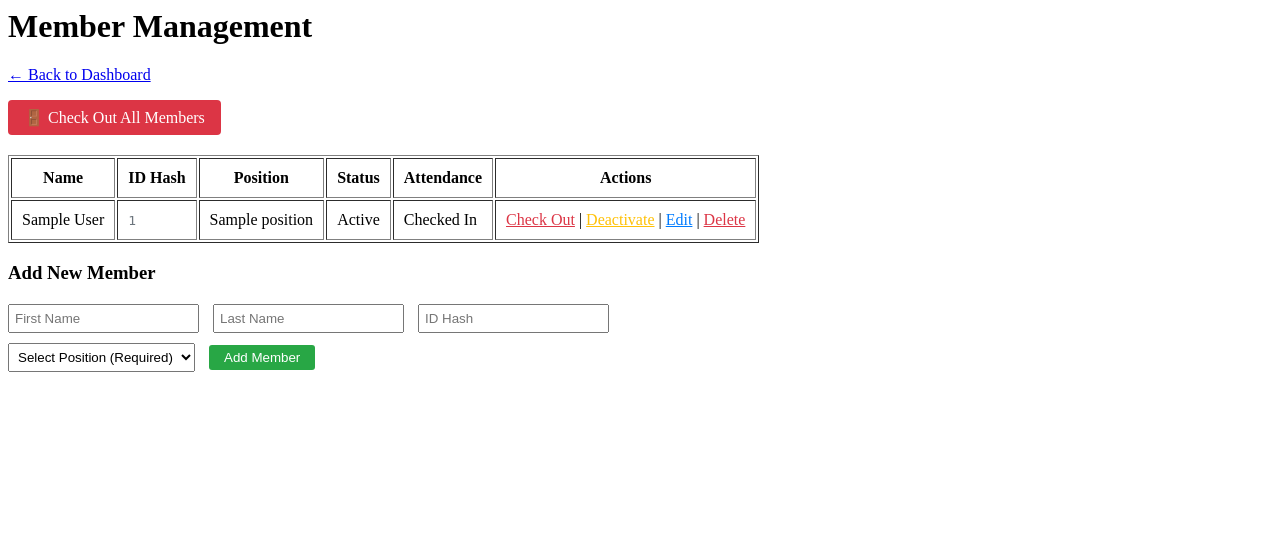
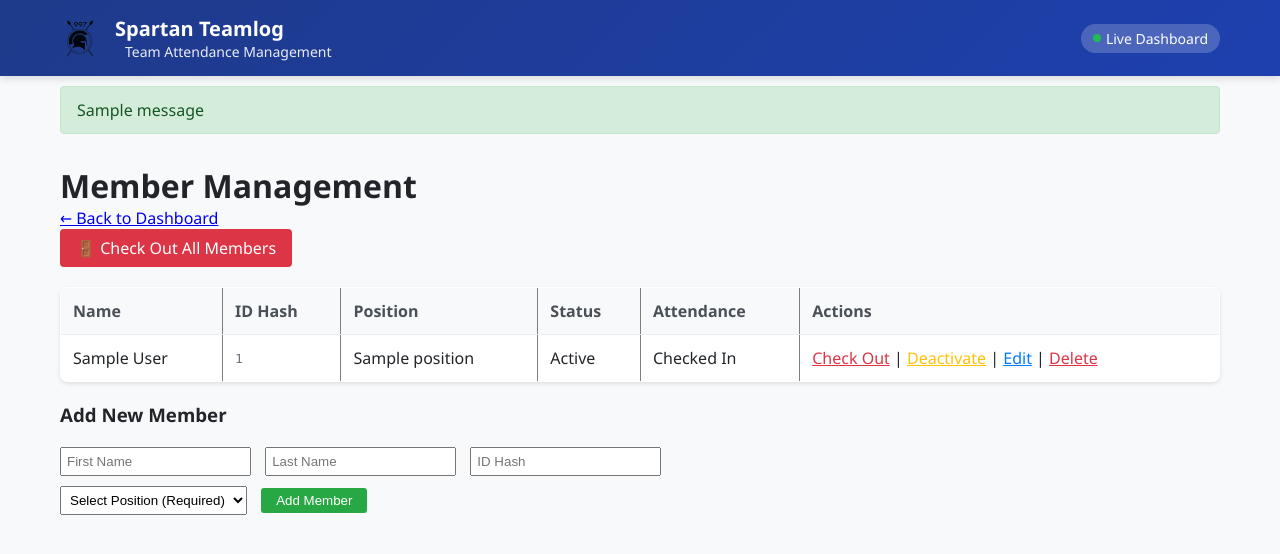
Before and after one commit to feverittm/spartan-teamlog, a Flask app: page /members in a window 1280 px wide. Shown: the top 554 px of the page. Run offline with Flask 3, Linux system fonts and the light colour scheme; tables that the repository leaves empty hold one stand-in row (values such as "Sample post"); one stand-in notice (Sample message) is shown.

Commit message:
new attempt on templates

```diff
--- a/flaskr/routes.py
+++ b/flaskr/routes.py
@@ -20,236 +20,16 @@ def index():
     total_active = len(active_members)
     total_members = len(all_members)
 
-    # Build member table rows - only show active members
-    member_rows = []
-    for member in active_members:
-        # Status indicators
-        attendance_badge = "✅ Present" if member.checked_in else "❌ Absent"
+    attendance_summary = {
+        'checked_in': checked_in_count,
+        'total_active': total_active,
+        'total_members': total_members
+    }
 
-        # Quick action buttons (all displayed members are active)
-        attendance_action = f'<a href="/members/{member.id}/checkout" style="color: #dc3545;">Check Out</a>' if member.checked_in else f'<a href="/members/{member.id}/checkin" style="color: #28a745;">Check In</a>'
-
-        # Last updated formatting
-        last_updated = member.last_updated.strftime('%m/%d %H:%M') if member.last_updated else 'Never'
-
-        # Position-based name coloring
-        position_class = f'position-{member.position}' if member.position else 'position-member'
-
-        member_rows.append(f"""
-        <tr>
-            <td><strong class="{position_class}">{member.full_name}</strong></td>
-            <td>{attendance_badge}</td>
-            <td style="font-size: 0.9em; color: #6c757d;">{last_updated}</td>
-            <td>{attendance_action}</td>
-        </tr>
-        """)
-
-    return f"""
-    <!DOCTYPE html>
-    <html>
-    <head>
-        <title>Spartan Teamlog - Dashboard</title>
-        <style>
-            * {{ margin: 0; padding: 0; box-sizing: border-box; }}
-            body {{ font-family: 'Segoe UI', Tahoma, Geneva, Verdana, sans-serif; background-color: #f8f9fa; }}
-
-            /* Titlebar Styles */
-            .titlebar {{
-                background: linear-gradient(135deg, #1e3a8a 0%, #1e40af 100%);
-                color: white;
-                padding: 15px 0;
-                box-shadow: 0 2px 8px rgba(0,0,0,0.15);
-                position: sticky;
-                top: 0;
-                z-index: 1000;
-            }}
-            .titlebar-content {{
-                max-width: 1200px;
-                margin: 0 auto;
-                display: flex;
-                justify-content: space-between;
-                align-items: center;
-                padding: 0 20px;
-            }}
-            .titlebar-left {{ display: flex; align-items: center; }}
-            .titlebar-logo {{ height: 40px; width: auto; margin-right: 15px; }}
-            .titlebar-title {{ font-size: 20px; font-weight: 600; }}
-            .titlebar-subtitle {{ font-size: 14px; opacity: 0.9; margin-left: 10px; }}
-            .titlebar-right {{ display: flex; align-items: center; gap: 20px; }}
-            .live-status {{
-                background: rgba(255,255,255,0.2);
-                padding: 5px 12px;
-                border-radius: 15px;
-                font-size: 14px;
-                display: flex;
-                align-items: center;
-                gap: 5px;
-            }}
-            .status-dot {{
-                width: 8px;
-                height: 8px;
-                background: #00ff00;
-                border-radius: 50%;
-                animation: pulse 2s infinite;
-            }}
-            @keyframes pulse {{
-                0% {{ opacity: 1; }}
-                50% {{ opacity: 0.5; }}
-                100% {{ opacity: 1; }}
-            }}
-
-            /* Quick Check-in Form */
-            .quick-checkin {{
-                display: flex;
-                align-items: center;
-                gap: 8px;
-                background: rgba(255,255,255,0.15);
-                padding: 8px 12px;
-                border-radius: 20px;
-                border: 1px solid rgba(255,255,255,0.3);
-            }}
-            .quick-checkin input {{
-                background: rgba(255,255,255,0.9);
-                border: none;
-                padding: 6px 10px;
-                border-radius: 15px;
-                font-size: 14px;
-                width: 150px;
-                color: #333;
-            }}
-            .quick-checkin input::placeholder {{
-                color: #666;
-                opacity: 0.8;
-            }}
-            .quick-checkin button {{
-                background: #28a745;
-                color: white;
-                border: none;
-                padding: 6px 12px;
-                border-radius: 15px;
-                font-size: 12px;
-                font-weight: 500;
-                cursor: pointer;
-                transition: background 0.2s;
-            }}
-            .quick-checkin button:hover {{
-                background: #218838;
-            }}
-            .quick-checkin-label {{
-                font-size: 12px;
-                opacity: 0.9;
-                margin-right: 5px;
-            }}
-
-            /* Main Content */
-            .main-content {{ max-width: 1200px; margin: 0 auto; padding: 20px; }}
-            table {{ width: 100%; border-collapse: collapse; margin: 20px 0; background: white; border-radius: 8px; overflow: hidden; box-shadow: 0 2px 4px rgba(0,0,0,0.1); }}
-            th, td {{ padding: 12px; text-align: left; border-bottom: 1px solid #eee; }}
-            th {{ background-color: #f8f9fa; font-weight: 600; color: #495057; }}
-            tr:hover {{ background-color: #f8f9fa; }}
-            .summary {{ background: white; padding: 20px; border-radius: 8px; margin: 20px 0; box-shadow: 0 2px 4px rgba(0,0,0,0.1); }}
-            .nav-links {{ margin: 20px 0; }}
-            .nav-links a {{ margin-right: 15px; padding: 10px 20px; background: #2563eb; color: white; text-decoration: none; border-radius: 6px; font-weight: 500; }}
-            .nav-links a:hover {{ background: #1d4ed8; }}
-
-            /* Position-based name colors */
-            .position-member {{ color: #2563eb; }}  /* Blue for members */
-            .position-lead {{ color: #dc2626; }}    /* Red for leads */
-            .position-mentor {{ color: #16a34a; }}  /* Green for mentors */
-            .position-coach {{ color: #a16207; }}   /* Brown for coaches */
-        </style>
-        <script>
-            // Auto-focus the quick check-in input when page loads
-            window.addEventListener('DOMContentLoaded', function() {{
-                const quickCheckinInput = document.querySelector('.quick-checkin input[name="member_name"]');
-                if (quickCheckinInput) {{
-                    // Auto-focus the input field when dashboard loads
-                    quickCheckinInput.focus();
-
-                    // Add enter key handler
-                    quickCheckinInput.addEventListener('keypress', function(e) {{
-                        if (e.key === 'Enter') {{
-                            e.preventDefault();
-                            this.form.submit();
-                        }}
-                    }});
-
-                    // Auto-complete suggestion (simple implementation)
-                    quickCheckinInput.addEventListener('input', function() {{
-                        // Clear previous timeout
-                        clearTimeout(this.searchTimeout);
-
-                        // Add slight delay for better UX
-                        this.searchTimeout = setTimeout(() => {{
-                            // Here you could add AJAX search suggestions in the future
-                        }}, 300);
-                    }});
-                }}
-            }});
-        </script>
-    </head>
-    <body>
-        <!-- Titlebar -->
-        <div class="titlebar">
-            <div class="titlebar-content">
-                <div class="titlebar-left">
-                    <img src="/static/images/997_logo.png" alt="997 Logo" class="titlebar-logo">
-                    <div>
-                        <div class="titlebar-title">Spartan Teamlog</div>
-                        <div class="titlebar-subtitle">Team Attendance Management</div>
-                    </div>
-                </div>
-                <div class="titlebar-right">
-                    <form method="POST" action="/quick-checkin" class="quick-checkin">
-                        <span class="quick-checkin-label">Quick Check-in:</span>
-                        <input type="text" name="member_name" placeholder="Enter name or ID hash..." autocomplete="off" required>
-                        <button type="submit">✓</button>
-                    </form>
-                    <div class="live-status">
-                        <div class="status-dot"></div>
-                        Live Dashboard
-                    </div>
-                    <div style="font-size: 14px; opacity: 0.9;">
-                        {checked_in_count}/{total_active} Present
-                    </div>
-                </div>
-            </div>
-        </div>
-
-        <!-- Main Content -->
-        <div class="main-content">
-
-        <div class="summary">
-            <h2>📊 Attendance Summary</h2>
-            <p><strong>Present:</strong> {checked_in_count}/{total_active} active members</p>
-            <p><strong>Total Members:</strong> {total_members} ({total_active} active, {total_members - total_active} inactive)</p>
-        </div>
-
-        <h2>👥 Team Members</h2>
-        <table>
-            <thead>
-                <tr>
-                    <th>Name</th>
-                    <th>Attendance</th>
-                    <th>Last Updated</th>
-                    <th>Quick Action</th>
-                </tr>
-            </thead>
-            <tbody>
-                {''.join(member_rows)}
-            </tbody>
-        </table>
-
-            <div class="nav-links">
-                <a href="/members">👤 Manage Members</a>
-                <a href="/positions">🏷️ Manage Positions</a>
-                <a href="/api/members">📡 Members API</a>
-                <a href="/api/positions">📡 Positions API</a>
-            </div>
-        </div>
-    </body>
-    </html>
-    """
+    return render_template('index.html',
+                         members=active_members,
+                         attendance_summary=attendance_summary,
+                         show_quick_checkin=True)
 
 
 @main.route('/members')
@@ -258,64 +38,7 @@ def list_members():
     members = Member.query.all()
     positions = Position.query.all()
 
-    member_list = []
-    for member in members:
-        status = "Active" if member.active else "Inactive"
-        checkin_status = "Checked In" if member.checked_in else "Not Checked In"
-
-        # Create action links
-        checkin_action = f'<a href="/members/{member.id}/checkout" style="color: #dc3545;">Check Out</a>' if member.checked_in else f'<a href="/members/{member.id}/checkin" style="color: #28a745;">Check In</a>'
-        toggle_action = f'<a href="/members/{member.id}/deactivate" style="color: #ffc107;">Deactivate</a>' if member.active else f'<a href="/members/{member.id}/activate" style="color: #17a2b8;">Activate</a>'
-        edit_action = f'<a href="/members/{member.id}/edit" style="color: #007bff;">Edit</a>'
-        delete_action = f'<a href="/members/{member.id}/delete" onclick="return confirm(\'Are you sure you want to delete {member.full_name}?\')" style="color: #dc3545;">Delete</a>'
-
-        member_list.append(f"""
-        <tr>
-            <td>{member.full_name}</td>
-            <td style="font-family: monospace; color: #6c757d;">{member.idhash}</td>
-            <td>{member.position or 'N/A'}</td>
-            <td>{status}</td>
-            <td>{checkin_status}</td>
-            <td>{checkin_action} | {toggle_action} | {edit_action} | {delete_action}</td>
-        </tr>
-        """)
-
-    return f"""
-    <h1>Member Management</h1>
-    <p><a href="/">← Back to Dashboard</a></p>
-
-    <div style="margin-bottom: 20px;">
-        <a href="/members/checkout-all" style="background: #dc3545; color: white; padding: 8px 16px; text-decoration: none; border-radius: 4px; display: inline-block;">🚪 Check Out All Members</a>
-    </div>
-
-    <table border="1" cellpadding="10">
-        <tr>
-            <th>Name</th>
-            <th>ID Hash</th>
-            <th>Position</th>
-            <th>Status</th>
-            <th>Attendance</th>
-            <th>Actions</th>
-        </tr>
-        {''.join(member_list)}
-    </table>
-
-    <h3>Add New Member</h3>
-    <form method="POST" action="/members/add" style="margin-top: 20px;">
-        <div style="margin-bottom: 10px;">
-            <input type="text" name="first_name" placeholder="First Name" required style="padding: 5px; margin-right: 10px;">
-            <input type="text" name="last_name" placeholder="Last Name" required style="padding: 5px; margin-right: 10px;">
-            <input type="number" name="idhash" placeholder="ID Hash" required style="padding: 5px; margin-right: 10px;">
-        </div>
-        <div style="margin-bottom: 10px;">
-            <select name="position_id" required style="padding: 5px; margin-right: 10px;">
-                <option value="">Select Position (Required)</option>
-                {''.join([f'<option value="{pos.id}">{pos.name.title()}</option>' for pos in positions])}
-            </select>
-            <button type="submit" style="padding: 5px 15px; background: #28a745; color: white; border: none; border-radius: 3px;">Add Member</button>
-        </div>
-    </form>
-    """
+    return render_template('members.html', members=members, positions=positions)
 
 
 @main.route('/members/add', methods=['POST'])
@@ -352,6 +75,8 @@ def edit_member(member_id):
     """Show edit form for a member."""
     member = Member.query.get_or_404(member_id)
     positions = Position.query.all()
+
+    return render_template('edit_member.html', member=member, positions=positions)
 
     return f"""
     <h1>Edit Member: {member.full_name}</h1>
--- a/flaskr/static/css/styles.css
+++ b/flaskr/static/css/styles.css
@@ -163,3 +163,41 @@
     .position-lead { color: #dc2626; }    /* Red for leads */
     .position-mentor { color: #16a34a; }  /* Green for mentors */
     .position-coach { color: #a16207; }   /* Brown for coaches */
+
+    /* Flash Messages */
+    .flash-messages {
+        max-width: 1200px;
+        margin: 0 auto;
+        padding: 0 20px;
+    }
+
+    .flash-message {
+        padding: 12px 16px;
+        margin: 10px 0;
+        border-radius: 4px;
+        font-weight: 500;
+    }
+
+    .flash-success {
+        background-color: #d4edda;
+        color: #155724;
+        border: 1px solid #c3e6cb;
+    }
+
+    .flash-error {
+        background-color: #f8d7da;
+        color: #721c24;
+        border: 1px solid #f5c6cb;
+    }
+
+    .flash-info {
+        background-color: #d1ecf1;
+        color: #0c5460;
+        border: 1px solid #bee5eb;
+    }
+
+    .flash-warning {
+        background-color: #fff3cd;
+        color: #856404;
+        border: 1px solid #ffeaa7;
+    }
--- a/flaskr/templates/base.html
+++ b/flaskr/templates/base.html
@@ -1,76 +1,59 @@
 <!DOCTYPE html>
 <html lang="en">
 <head>
-        <title><%block title %>Spartan Teamlog - Dashboard<% endblock %></title>
+    <meta charset="UTF-8">
+    <meta name="viewport" content="width=device-width, initial-scale=1.0">
+    <title>{% block title %}Spartan Teamlog{% endblock %}</title>
     <link rel="stylesheet" href="{{ url_for('static', filename='css/styles.css') }}">
-
-        <!-- get custom JavaScript -->
-		<script src="{{url_for('static',filename='js/custom.js')}}"></script>
-
-        <!-- get custom JavaScript -->
-		<script src="{{url_for('static',filename='js/custom.js')}}"></script>
 </head>
 <body>
     <!-- Titlebar -->
     <div class="titlebar">
         <div class="titlebar-content">
             <div class="titlebar-left">
-                    <img src="/static/images/997_logo.png" alt="997 Logo" class="titlebar-logo">
+                <img src="{{ url_for('static', filename='images/997_logo.png') }}" alt="997 Logo" class="titlebar-logo">
                 <div>
                     <div class="titlebar-title">Spartan Teamlog</div>
                     <div class="titlebar-subtitle">Team Attendance Management</div>
                 </div>
             </div>
             <div class="titlebar-right">
-                    <form method="POST" action="/quick-checkin" class="quick-checkin">
+                {% if show_quick_checkin %}
+                <form method="POST" action="{{ url_for('main.quick_checkin') }}" class="quick-checkin">
                     <span class="quick-checkin-label">Quick Check-in:</span>
                     <input type="text" name="member_name" placeholder="Enter name or ID hash..." autocomplete="off" required>
                     <button type="submit">✓</button>
                 </form>
+                {% endif %}
                 <div class="live-status">
                     <div class="status-dot"></div>
                     Live Dashboard
                 </div>
+                {% if attendance_summary %}
                 <div style="font-size: 14px; opacity: 0.9;">
-                        {checked_in_count}/{total_active} Present
+                    {{ attendance_summary.checked_in }}/{{ attendance_summary.total_active }} Present
                 </div>
+                {% endif %}
             </div>
         </div>
     </div>
 
+    <!-- Flash Messages -->
+    {% with messages = get_flashed_messages(with_categories=true) %}
+        {% if messages %}
+            <div class="flash-messages">
+                {% for category, message in messages %}
+                    <div class="flash-message flash-{{ category }}">{{ message }}</div>
+                {% endfor %}
+            </div>
+        {% endif %}
+    {% endwith %}
+
     <!-- Main Content -->
-        <div class="main-content"></div>
-		{% block contents %}
-		{% endblock %}
-		<!-- End Main content -->
-
-        <div class="summary">
-            <h2>📊 Attendance Summary</h2>
-            <p><strong>Present:</strong> {checked_in_count}/{total_active} active members</p>
-            <p><strong>Total Members:</strong> {total_members} ({total_active} active, {total_members - total_active} inactive)</p>
+    <div class="main-content">
+        {% block content %}{% endblock %}
     </div>
 
-        <h2>👥 Team Members</h2>
-        <table>
-            <thead>
-                <tr>
-                    <th>Name</th>
-                    <th>Attendance</th>
-                    <th>Last Updated</th>
-                    <th>Quick Action</th>
-                </tr>
-            </thead>
-            <tbody>
-                {''.join(member_rows)}
-            </tbody>
-        </table>
-
-            <div class="nav-links">
-                <a href="/members">👤 Manage Members</a>
-                <a href="/positions">🏷️ Manage Positions</a>
-                <a href="/api/members">📡 Members API</a>
-                <a href="/api/positions">📡 Positions API</a>
-            </div>
-        </div>
+    <script src="{{ url_for('static', filename='js/custom.js') }}"></script>
 </body>
 </html>
--- /dev/null
+++ b/flaskr/templates/members.html
@@ -0,0 +1,67 @@
+{% extends "base.html" %}
+
+{% block title %}Member Management - Spartan Teamlog{% endblock %}
+
+{% block content %}
+<h1>Member Management</h1>
+<p><a href="{{ url_for('main.index') }}">← Back to Dashboard</a></p>
+
+<div style="margin-bottom: 20px;">
+    <a href="{{ url_for('main.checkout_all_members') }}" style="background: #dc3545; color: white; padding: 8px 16px; text-decoration: none; border-radius: 4px; display: inline-block;">🚪 Check Out All Members</a>
+</div>
+
+<table border="1" cellpadding="10">
+    <tr>
+        <th>Name</th>
+        <th>ID Hash</th>
+        <th>Position</th>
+        <th>Status</th>
+        <th>Attendance</th>
+        <th>Actions</th>
+    </tr>
+    {% for member in members %}
+    <tr>
+        <td>{{ member.full_name }}</td>
+        <td style="font-family: monospace; color: #6c757d;">{{ member.idhash }}</td>
+        <td>{{ member.position or 'N/A' }}</td>
+        <td>{% if member.active %}Active{% else %}Inactive{% endif %}</td>
+        <td>{% if member.checked_in %}Checked In{% else %}Not Checked In{% endif %}</td>
+        <td>
+            {% if member.checked_in %}
+                <a href="{{ url_for('main.checkout_member', member_id=member.id) }}" style="color: #dc3545;">Check Out</a>
+            {% else %}
+                <a href="{{ url_for('main.checkin_member', member_id=member.id) }}" style="color: #28a745;">Check In</a>
+            {% endif %}
+            |
+            {% if member.active %}
+                <a href="{{ url_for('main.deactivate_member', member_id=member.id) }}" style="color: #ffc107;">Deactivate</a>
+            {% else %}
+                <a href="{{ url_for('main.activate_member', member_id=member.id) }}" style="color: #17a2b8;">Activate</a>
+            {% endif %}
+            |
+            <a href="{{ url_for('main.edit_member', member_id=member.id) }}" style="color: #007bff;">Edit</a>
+            |
+            <a href="{{ url_for('main.delete_member', member_id=member.id) }}" onclick="return confirm('Are you sure you want to delete {{ member.full_name }}?')" style="color: #dc3545;">Delete</a>
+        </td>
+    </tr>
+    {% endfor %}
+</table>
+
+<h3>Add New Member</h3>
+<form method="POST" action="{{ url_for('main.add_member') }}" style="margin-top: 20px;">
+    <div style="margin-bottom: 10px;">
+        <input type="text" name="first_name" placeholder="First Name" required style="padding: 5px; margin-right: 10px;">
+        <input type="text" name="last_name" placeholder="Last Name" required style="padding: 5px; margin-right: 10px;">
+        <input type="number" name="idhash" placeholder="ID Hash" required style="padding: 5px; margin-right: 10px;">
+    </div>
+    <div style="margin-bottom: 10px;">
+        <select name="position_id" required style="padding: 5px; margin-right: 10px;">
+            <option value="">Select Position (Required)</option>
+            {% for position in positions %}
+                <option value="{{ position.id }}">{{ position.name.title() }}</option>
+            {% endfor %}
+        </select>
+        <button type="submit" style="padding: 5px 15px; background: #28a745; color: white; border: none; border-radius: 3px;">Add Member</button>
+    </div>
+</form>
+{% endblock %}
```
Also changed, not shown: flaskr/templates/edit_member.html (added, +44 -0 lines), flaskr/templates/index.html (+54 -6 lines). Lines whose indentation alone changed are shown as unchanged.
